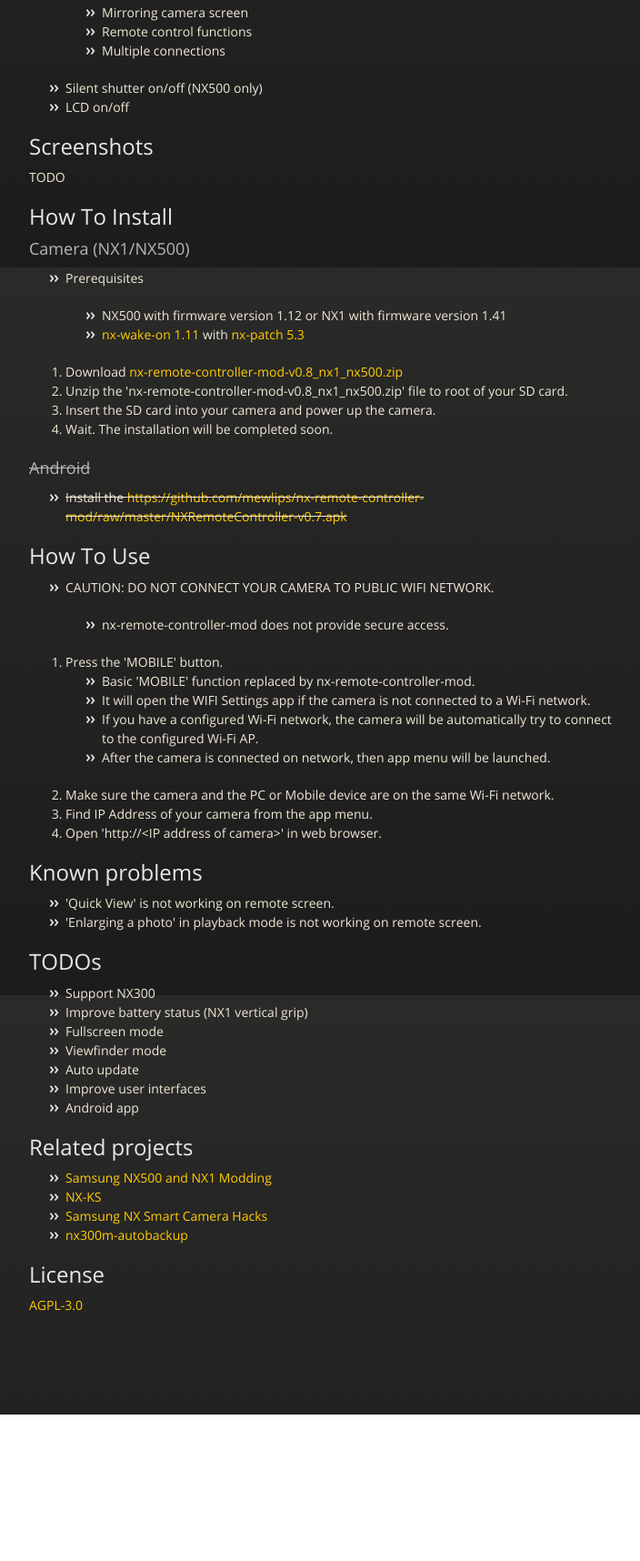
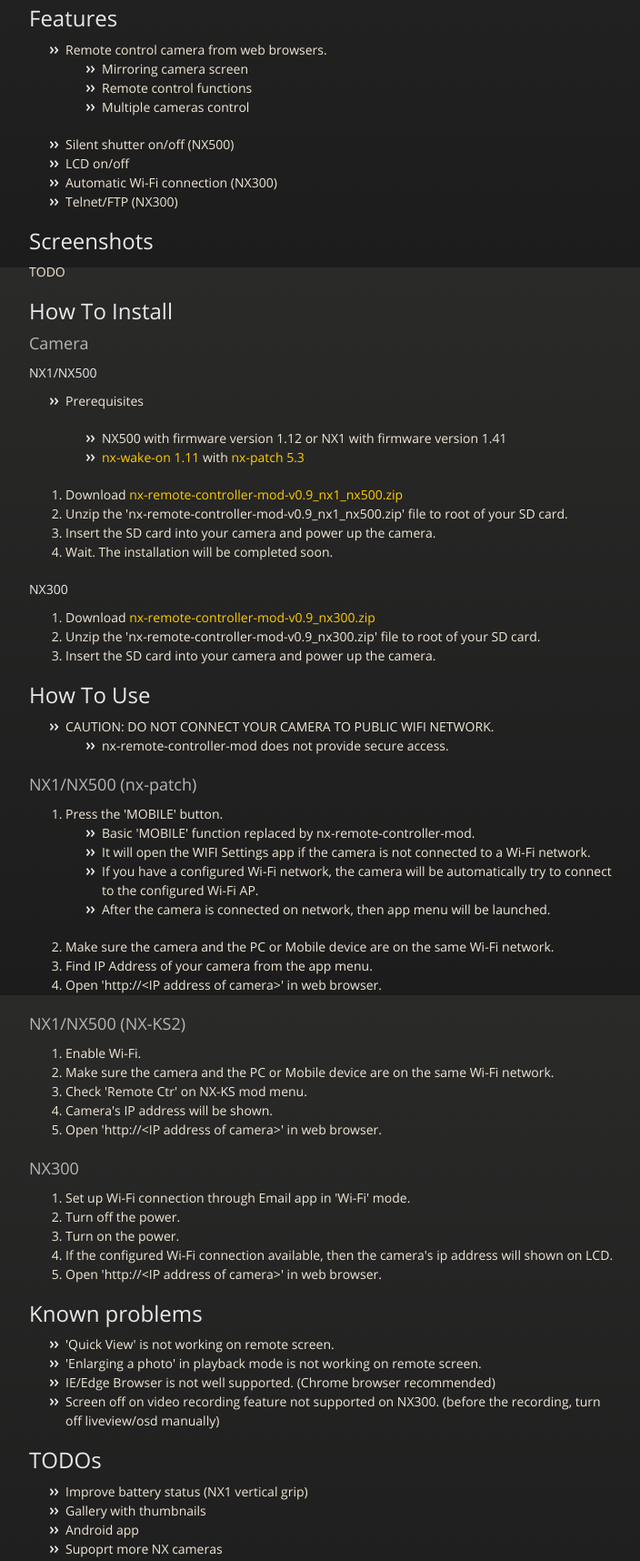
Before and after one commit to mewlips/nx-remote-controller-mod, a plain HTML site: page index.html in a window 1280 px wide. Shown: the part 506-2222 px from the top of the page at 91% size, without its empty margins (283-987 px from the left). Before the commit the page ends 2061 px from the top, so only its background shows below. Drawn offline with nearby package versions, Linux system fonts and the light colour scheme.

```diff
--- a/index.html
+++ b/index.html
@@ -32,7 +32,7 @@
       <section>
         <div id="title">
           <h1>nx-remote-controller-mod</h1>
-          <p>Remote Controller Mod for NX1/NX500</p>
+          <p>Remote Controller Mod for NX1/NX500/NX300</p>
           <hr>
           <span class="credits left">Project maintained by <a href="https://github.com/mewlips">mewlips</a></span>
           <span class="credits right">Hosted on GitHub Pages &mdash; Theme by <a href="https://twitter.com/michigangraham">mattgraham</a></span>
@@ -41,13 +41,20 @@
         <h1>
 <a id="nx-remote-controller-mod" class="anchor" href="#nx-remote-controller-mod" aria-hidden="true"><span aria-hidden="true" class="octicon octicon-link"></span></a>nx-remote-controller-mod</h1>
 
-<p>Remote Controller Mod for NX1/NX500</p>
+<p>Remote Controller Mod for NX1/NX500/NX300</p>
 
 <h2>
 <a id="downloads" class="anchor" href="#downloads" aria-hidden="true"><span aria-hidden="true" class="octicon octicon-link"></span></a>Downloads</h2>
 
 <ul>
-<li>v0.8 : <a href="https://github.com/mewlips/nx-remote-controller-mod/releases/download/v0.8/nx-remote-controller-mod-v0.8_nx1_nx500.zip">nx-remote-controller-mod-v0.8_nx1_nx500.zip</a>
+<li>v0.9
+
+<ul>
+<li>NX1/NX500 : <a href="https://github.com/mewlips/nx-remote-controller-mod/releases/download/v0.9/nx-remote-controller-mod-v0.9_nx1_nx500.zip">nx-remote-controller-mod-v0.8_nx1_nx500.zip</a>
+</li>
+<li>NX300 : <a href="https://github.com/mewlips/nx-remote-controller-mod/releases/download/v0.9/nx-remote-controller-mod-v0.9_nx300.zip">nx-remote-controller-mod-v0.8_nx1_nx500.zip</a>
+</li>
+</ul>
 </li>
 <li>
 <a href="https://www.facebook.com/NXKS2/">NX-KS2</a> : NX-KS2 includes nx-remote-controller-mod. (since v2.56)</li>
@@ -62,11 +69,13 @@
 <ul>
 <li>Mirroring camera screen</li>
 <li>Remote control functions</li>
-<li>Multiple connections</li>
+<li>Multiple cameras control</li>
 </ul>
 </li>
-<li>Silent shutter on/off (NX500 only)</li>
+<li>Silent shutter on/off (NX500)</li>
 <li>LCD on/off</li>
+<li>Automatic Wi-Fi connection (NX300)</li>
+<li>Telnet/FTP (NX300)</li>
 </ul>
 
 <h2>
@@ -78,7 +87,10 @@
 <a id="how-to-install" class="anchor" href="#how-to-install" aria-hidden="true"><span aria-hidden="true" class="octicon octicon-link"></span></a>How To Install</h2>
 
 <h3>
-<a id="camera-nx1nx500" class="anchor" href="#camera-nx1nx500" aria-hidden="true"><span aria-hidden="true" class="octicon octicon-link"></span></a>Camera (NX1/NX500)</h3>
+<a id="camera" class="anchor" href="#camera" aria-hidden="true"><span aria-hidden="true" class="octicon octicon-link"></span></a>Camera</h3>
+
+<h4>
+<a id="nx1nx500" class="anchor" href="#nx1nx500" aria-hidden="true"><span aria-hidden="true" class="octicon octicon-link"></span></a>NX1/NX500</h4>
 
 <ul>
 <li>
@@ -94,33 +106,37 @@
 </ul>
 
 <ol>
-<li>Download <a href="https://github.com/mewlips/nx-remote-controller-mod/releases/download/v0.8/nx-remote-controller-mod-v0.8_nx1_nx500.zip">nx-remote-controller-mod-v0.8_nx1_nx500.zip</a>
+<li>Download <a href="https://github.com/mewlips/nx-remote-controller-mod/releases/download/v0.8/nx-remote-controller-mod-v0.9_nx1_nx500.zip">nx-remote-controller-mod-v0.9_nx1_nx500.zip</a>
 </li>
-<li>Unzip the 'nx-remote-controller-mod-v0.8_nx1_nx500.zip' file to root of your SD card.</li>
+<li>Unzip the 'nx-remote-controller-mod-v0.9_nx1_nx500.zip' file to root of your SD card.</li>
 <li>Insert the SD card into your camera and power up the camera.</li>
 <li>Wait. The installation will be completed soon.</li>
 </ol>
 
-<h3>
-<a id="android" class="anchor" href="#android" aria-hidden="true"><span aria-hidden="true" class="octicon octicon-link"></span></a><del>Android</del>
-</h3>
+<h4>
+<a id="nx300" class="anchor" href="#nx300" aria-hidden="true"><span aria-hidden="true" class="octicon octicon-link"></span></a>NX300</h4>
 
-<ul>
-<li><del>Install the <a href="https://github.com/mewlips/nx-remote-controller-mod/raw/master/NXRemoteController-v0.7.apk">https://github.com/mewlips/nx-remote-controller-mod/raw/master/NXRemoteController-v0.7.apk</a></del></li>
-</ul>
+<ol>
+<li>Download <a href="https://github.com/mewlips/nx-remote-controller-mod/releases/download/v0.8/nx-remote-controller-mod-v0.9_nx300.zip">nx-remote-controller-mod-v0.9_nx300.zip</a>
+</li>
+<li>Unzip the 'nx-remote-controller-mod-v0.9_nx300.zip' file to root of your SD card.</li>
+<li>Insert the SD card into your camera and power up the camera.</li>
+</ol>
 
 <h2>
 <a id="how-to-use" class="anchor" href="#how-to-use" aria-hidden="true"><span aria-hidden="true" class="octicon octicon-link"></span></a>How To Use</h2>
 
 <ul>
-<li>
-<p>CAUTION: DO NOT CONNECT YOUR CAMERA TO PUBLIC WIFI NETWORK.</p>
+<li>CAUTION: DO NOT CONNECT YOUR CAMERA TO PUBLIC WIFI NETWORK.
 
 <ul>
 <li>nx-remote-controller-mod does not provide secure access.</li>
 </ul>
 </li>
 </ul>
+
+<h3>
+<a id="nx1nx500-nx-patch" class="anchor" href="#nx1nx500-nx-patch" aria-hidden="true"><span aria-hidden="true" class="octicon octicon-link"></span></a>NX1/NX500 (nx-patch)</h3>
 
 <ol>
 <li>Press the 'MOBILE' button.
@@ -137,25 +153,46 @@
 <li>Open 'http://&lt;IP address of camera&gt;' in web browser.</li>
 </ol>
 
+<h3>
+<a id="nx1nx500-nx-ks2" class="anchor" href="#nx1nx500-nx-ks2" aria-hidden="true"><span aria-hidden="true" class="octicon octicon-link"></span></a>NX1/NX500 (NX-KS2)</h3>
+
+<ol>
+<li>Enable Wi-Fi.</li>
+<li>Make sure the camera and the PC or Mobile device are on the same Wi-Fi network.</li>
+<li>Check 'Remote Ctr' on NX-KS mod menu.</li>
+<li>Camera's IP address will be shown.</li>
+<li>Open 'http://&lt;IP address of camera&gt;' in web browser.</li>
+</ol>
+
+<h3>
+<a id="nx300-1" class="anchor" href="#nx300-1" aria-hidden="true"><span aria-hidden="true" class="octicon octicon-link"></span></a>NX300</h3>
+
+<ol>
+<li>Set up Wi-Fi connection through Email app in 'Wi-Fi' mode.</li>
+<li>Turn off the power.</li>
+<li>Turn on the power.</li>
+<li>If the configured Wi-Fi connection available, then the camera's ip address will shown on LCD.</li>
+<li>Open 'http://&lt;IP address of camera&gt;' in web browser.</li>
+</ol>
+
 <h2>
 <a id="known-problems" class="anchor" href="#known-problems" aria-hidden="true"><span aria-hidden="true" class="octicon octicon-link"></span></a>Known problems</h2>
 
 <ul>
 <li>'Quick View' is not working on remote screen.</li>
 <li>'Enlarging a photo' in playback mode is not working on remote screen.</li>
+<li>IE/Edge Browser is not well supported. (Chrome browser recommended)</li>
+<li>Screen off on video recording feature not supported on NX300. (before the recording, turn off liveview/osd manually)</li>
 </ul>
 
 <h2>
 <a id="todos" class="anchor" href="#todos" aria-hidden="true"><span aria-hidden="true" class="octicon octicon-link"></span></a>TODOs</h2>
 
 <ul>
-<li>Support NX300</li>
 <li>Improve battery status (NX1 vertical grip)</li>
-<li>Fullscreen mode</li>
-<li>Viewfinder mode</li>
-<li>Auto update</li>
-<li>Improve user interfaces</li>
+<li>Gallery with thumbnails</li>
 <li>Android app</li>
+<li>Supoprt more NX cameras</li>
 </ul>
 
 <h2>
```
Also changed, not shown: params.json (+2 -2 lines).
